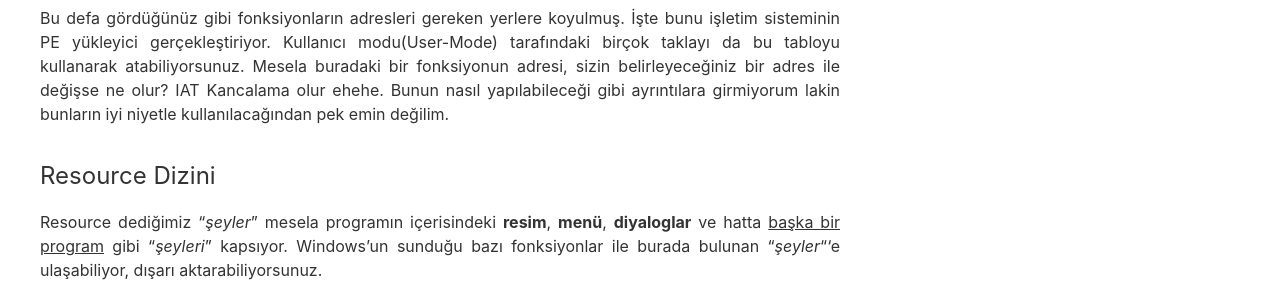
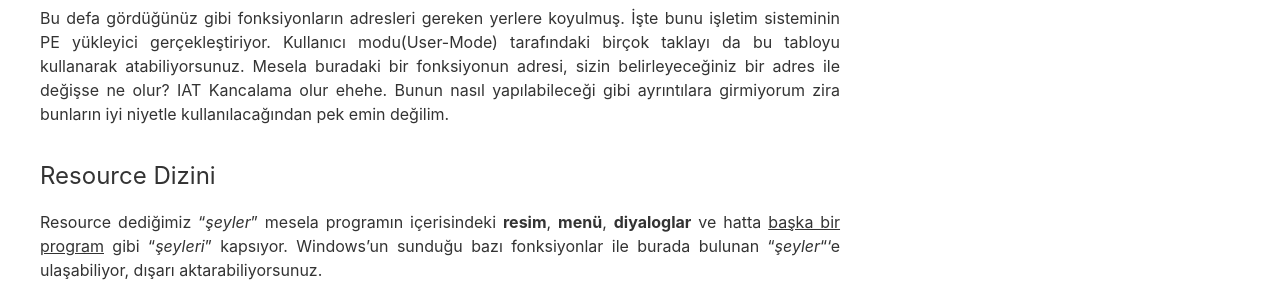
Before and after one commit to philophys/philophys.github.com, a Jekyll site: the page built from _posts/2015-12-23-pe-dosya-formatina-dalis.md, in a window 1280 px wide and 900 px high, scrolled down 21944 px. Shown: the part 252-534 px from the top of the window. Built offline with Jekyll 4.4.1, drawn with Linux system fonts in a browser that asks for light colours; comment, search, counter and statistics services are not loaded; some of the changed text lies outside the part shown.

Commit message:
Update 2015-12-23-pe-dosya-formatina-dalis.md

```diff
--- a/_posts/2015-12-23-pe-dosya-formatina-dalis.md
+++ b/_posts/2015-12-23-pe-dosya-formatina-dalis.md
@@ -11,7 +11,7 @@
 
 ## PE nedir? Türleri nelerdir?
 
-**PE**, eski 16 bit dosya formatı olan **MZ** formatının geliştirilmiş hâlidir. (Merak edenler için **MZ** kısaltması bir *MS-DOS* geliştiricisi ve dosya yapısının mimarı olan [Mark Zbikowski](https://en.wikipedia.org/wiki/Mark_Zbikowski) anısına kullanılıyor.) PE'den önce kullanılan MZ formatı günümüz korumalı işlemcilerine uygun değildi, lakin, o zamanlar bu dosya formatı (MZ) [**8086**](https://tr.wikipedia.org/wiki/Intel_8086) mimarisi için tasarlanmıştı bu nedenle günümüz işlemcilerinin korumalı moduna destek verecek biçimde tasarlanmamıştı. İşte bunun sonucu olarak *Microsoft* vuku bulan beklentileri karşılamak için yeni PE dosya formatını geliştirdi.
+**PE**, eski 16 bit dosya formatı olan **MZ** formatının geliştirilmiş hâlidir. (Merak edenler için **MZ** kısaltması bir *MS-DOS* geliştiricisi ve dosya yapısının mimarı olan [Mark Zbikowski](https://en.wikipedia.org/wiki/Mark_Zbikowski) anısına kullanılıyor.) PE'den önce kullanılan MZ formatı günümüz korumalı işlemcilerine uygun değildi, zira, o zamanlar bu dosya formatı (MZ) [**8086**](https://tr.wikipedia.org/wiki/Intel_8086) mimarisi için tasarlanmıştı bu nedenle günümüz işlemcilerinin korumalı moduna destek verecek biçimde tasarlanmamıştı. İşte bunun sonucu olarak *Microsoft* vuku bulan beklentileri karşılamak için yeni PE dosya formatını geliştirdi.
 
 Günümüzde bu formatı bilgisayarda çalışan birçok dosyada görebiliyoruz. Örneğin **DLL**, **SCR**, **COFF**, **OCX**, **OBJ**, **SYS**(evet, sürücüler de) gibi dosya türleri yine baz olarak PE yapısını kullanmaktadır. Yine günümüzde **PE** yapısının *64* bit desteğinin sağlanabilmesi için **PE+** adı verilen *64* bit destekli PE dosya formatı da geliştirilmiştir. (Ne kurumsal bi dil oldu bu yahu?)
 
@@ -615,7 +615,7 @@
 
 ![](/files/kernel32imponmem.png)
 
-Bu defa gördüğünüz gibi fonksiyonların adresleri gereken yerlere koyulmuş. İşte bunu işletim sisteminin PE yükleyici gerçekleştiriyor. Kullanıcı modu(User-Mode) tarafındaki birçok taklayı da bu tabloyu kullanarak atabiliyorsunuz. Mesela buradaki bir fonksiyonun adresi, sizin belirleyeceğiniz bir adres ile değişse ne olur? IAT Kancalama olur ehehe. Bunun nasıl yapılabileceği gibi ayrıntılara girmiyorum lakin bunların iyi niyetle kullanılacağından pek emin değilim.
+Bu defa gördüğünüz gibi fonksiyonların adresleri gereken yerlere koyulmuş. İşte bunu işletim sisteminin PE yükleyici gerçekleştiriyor. Kullanıcı modu(User-Mode) tarafındaki birçok taklayı da bu tabloyu kullanarak atabiliyorsunuz. Mesela buradaki bir fonksiyonun adresi, sizin belirleyeceğiniz bir adres ile değişse ne olur? IAT Kancalama olur ehehe. Bunun nasıl yapılabileceği gibi ayrıntılara girmiyorum zira bunların iyi niyetle kullanılacağından pek emin değilim.
 
 ### Resource Dizini
 
```
